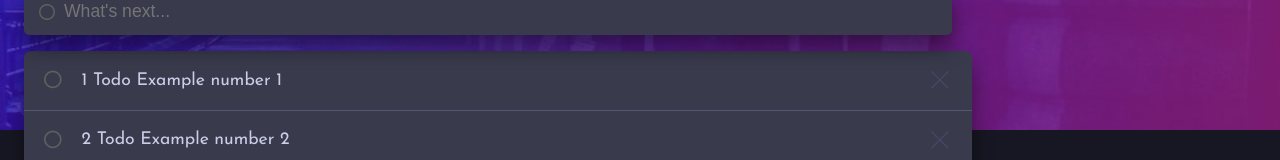
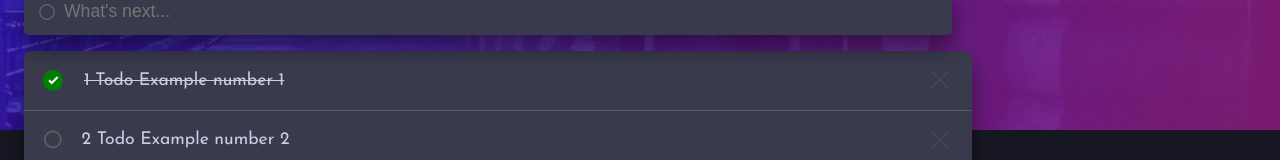
Before and after one commit to Jaredzu/sprint6-to-do-list, a React (Create React App) app: page / in a window 1280 px wide. Both pictures are taken after a click on the icon 52 px from the left and 217 px from the top of the page. Shown: the part 137-297 px from the top of the page. Built offline with nearby package versions, Linux system fonts and the light colour scheme.

Commit message:
feat: add Handle Set Complete for tasks

```diff
--- a/src/App.js
+++ b/src/App.js
@@ -48,6 +48,21 @@ const App = () => {
     setTodos(todoList)
   }
 
+  //------------ SET COMPLETED TASKS --------- //
+
+  const handleSetComplete = (_id) => {
+    let listUpdate = todos.map(todo => {
+      if (todo.id === _id) {
+        return { ...todo, completed: !todo.completed }
+      }
+
+      return todo
+    })
+
+    setTodos(listUpdate)
+
+  }
+
 
   useEffect(() => {
     document.title = "TodoList Sprint6 Jared"
@@ -58,7 +73,10 @@ const App = () => {
       <header className="App-header">
         <Title />
         <TodoInput addNewTodo={addNewTodo} />
-        <TodoList todos={todos} />
+        <TodoList
+          todos={todos}
+          handleSetComplete={handleSetComplete}
+        />
       </header>
     </div>
   );
--- a/src/Components/Task/Task.jsx
+++ b/src/Components/Task/Task.jsx
@@ -4,17 +4,17 @@ import closeIcon from '../images/icon-cross.svg'
 import checkIcon from '../images/icon-check.svg'
 
 
-const Task = ({ todo }) => {
+const Task = ({ todo, handleSetComplete }) => {
   return (
     <div className='todosContainer'>
       <div className='task'>
         {
           todo.completed ? (
-            <div className="taskCompleted">
+            <div onClick={()=> handleSetComplete(todo.id)} className="taskCompleted">
               <img src={checkIcon} alt="task completed" />
             </div>
           ) : (
-            <i className='fa-regular fa-circle'></i>
+            <i onClick={()=> handleSetComplete(todo.id)} className='fa-regular fa-circle'></i>
           )
         }
         <p className={(todo.completed && 'todoItemCheck')} >{todo.title}</p>
--- a/src/Components/TodoList/TodoList.jsx
+++ b/src/Components/TodoList/TodoList.jsx
@@ -2,12 +2,12 @@ import React from 'react'
 import Filters from '../Filters/Filters'
 import Task from '../Task/Task'
 
-const TodoList = ({ todos }) => {
+const TodoList = ({ todos, handleSetComplete }) => {
   return (
     <div className='newTask'>
       {todos.map(todo => {
         return (
-          <Task key={todo.id} todo={todo} />
+          <Task key={todo.id} todo={todo} handleSetComplete={handleSetComplete} />
         )
       })}
       <Filters />
```
